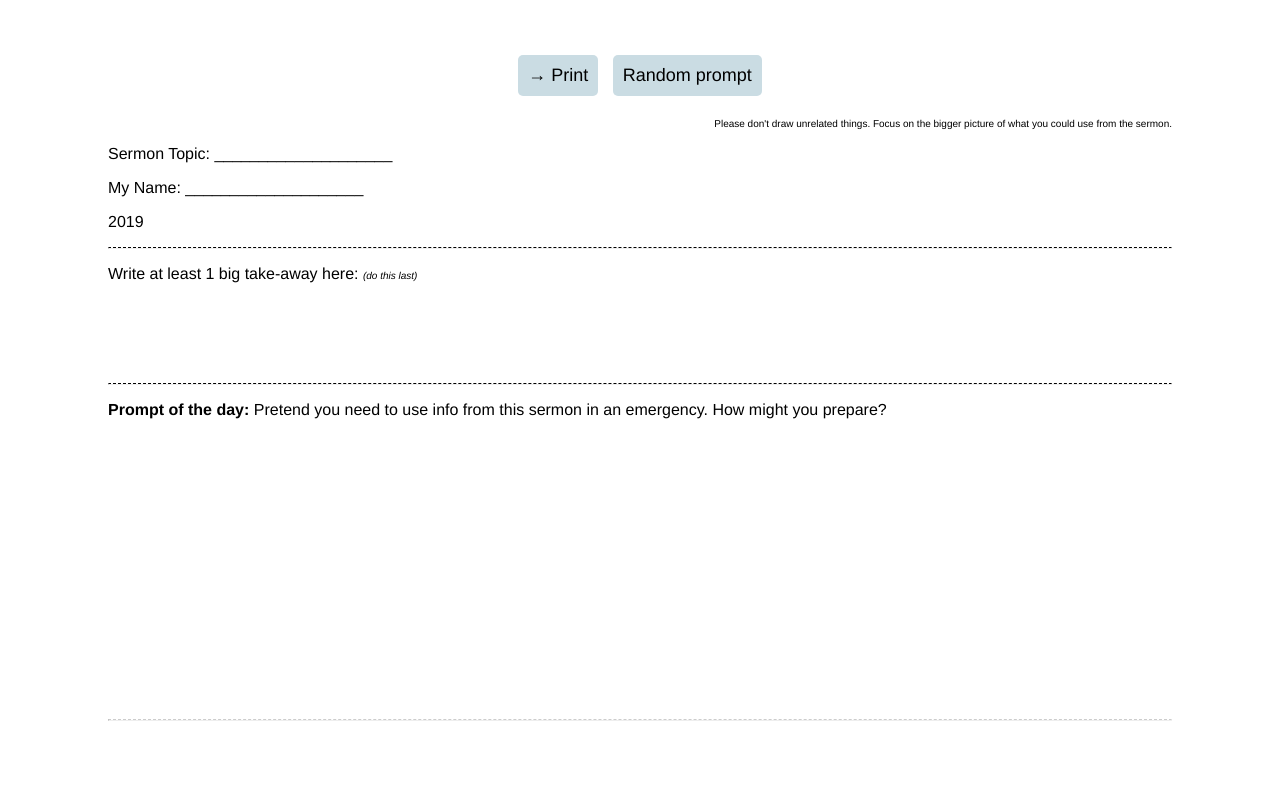
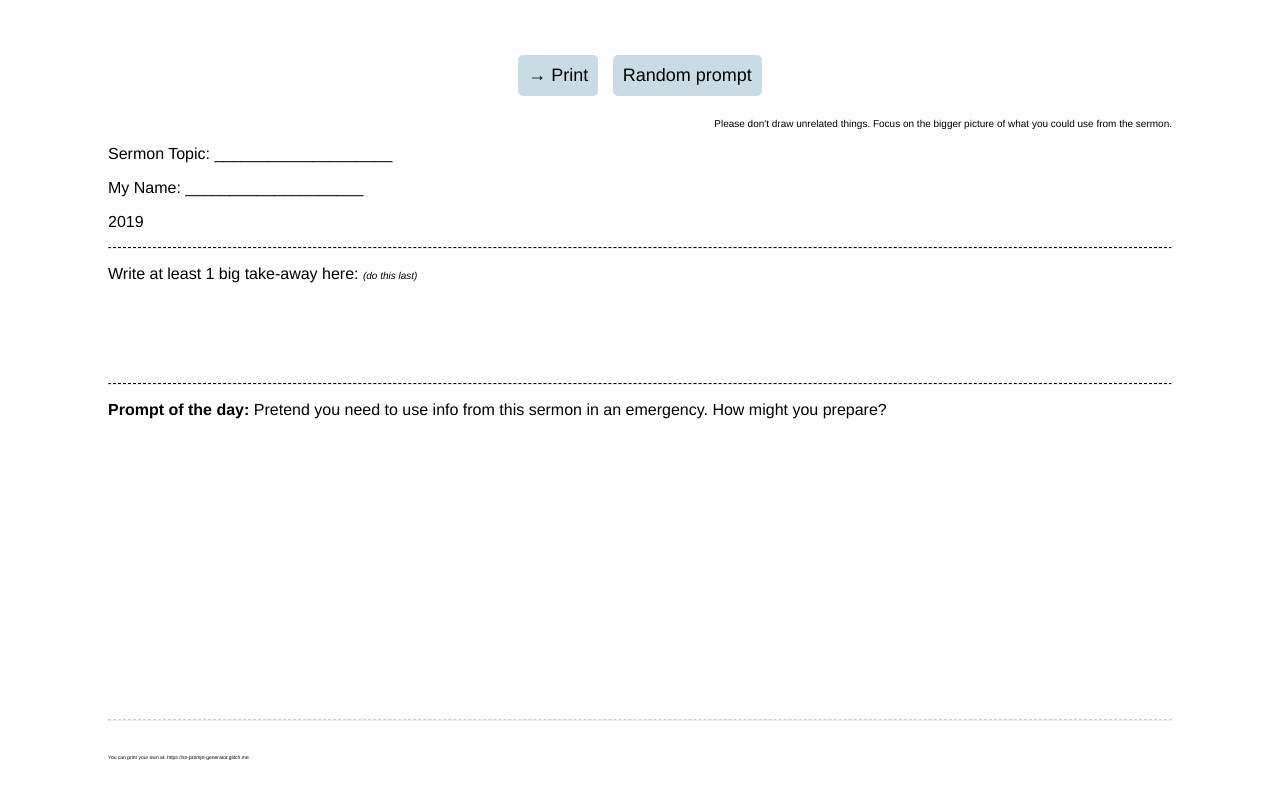
Before and after one commit to hchiam/sn-prompt-generator, a plain HTML site: page index.html in a window 1280 px wide. Drawn offline with Linux system fonts and the light colour scheme.

Commit message:
add footer with link to print more yourself

```diff
--- a/index.html
+++ b/index.html
@@ -45,5 +45,6 @@
             title="Click 'Random prompt' to generate a new prompt."></span>
     </p>
     <hr style="border-top: dashed 1px #ccc;">
+    <footer style="position: fixed; bottom: 5%; font-size: 5px;">You can print your own at: https://sn-prompt-generator.glitch.me</footer>
   </body>
 </html>
```
